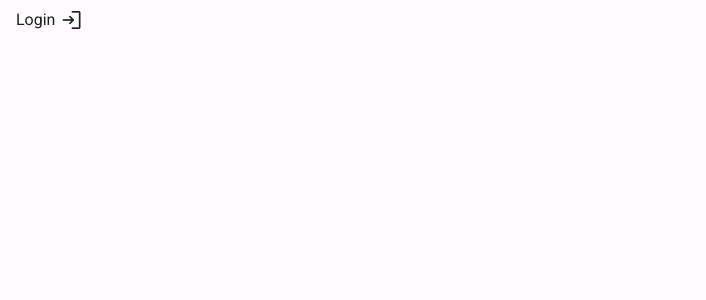
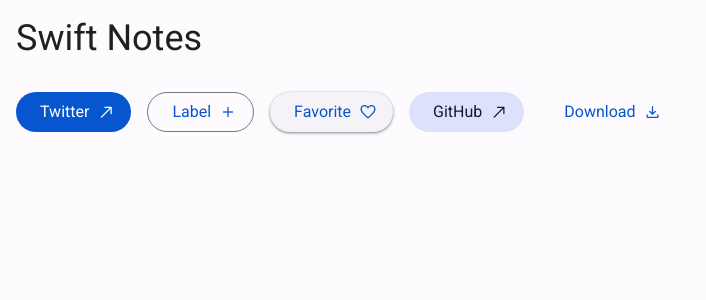
Before and after one commit to SameerJS6/SwiftNotes, a Next.js app: page / in a window 1280 px wide. Shown: the top 300 px of the page, without its empty margins (0-706 px from the left). Built offline with nearby package versions, Linux system fonts and the light colour scheme.

Commit message:
feat: Resusable Button Component & util added

```diff
--- a/app/(landing)/page.tsx
+++ b/app/(landing)/page.tsx
@@ -1,10 +1,78 @@
+import React from "react";
 import "material-symbols/rounded.css";
+import { Button } from "@/components/ui/Button";
 
 export default function Home() {
   return (
-    <button className="inline-flex items-center rounded-3xl bg-white px-4 py-2 text-black transition-all duration-300 ease-in-out hover:bg-opacity-85 active:rounded-2xl">
-      Login
-      <span className="material-symbols-rounded optical-24 ml-1">login</span>
-    </button>
+    <>
+      <h1 className="p-4 text-display-sm">Swift Notes</h1>
+      <main className="m-4 flex  flex-wrap gap-4">
+        {/* <button className="group relative inline-flex h-10 items-center justify-center gap-2 whitespace-nowrap rounded-[20px] bg-primary px-6 text-label-lg text-onPrimary transition-all duration-250 hover:shadow-elevation-1 focus-visible:outline-none focus-visible:ring-2 focus-visible:ring-secondary focus-visible:ring-offset-2 active:rounded-xl disabled:pointer-events-none disabled:bg-onSurface disabled:bg-opacity-[0.12] disabled:text-onSurface disabled:text-opacity-[0.38] has-[span]:pl-4 has-[span]:pr-6">
+          <div className="pointer-events-none absolute inset-0 rounded-[20px] bg-onPrimary opacity-0 group-hover:opacity-[0.1]" />
+          <span className="material-symbols-rounded optical-24">settings</span>
+          Button
+        </button>
+
+        <button className="group relative inline-flex h-10 items-center justify-center gap-2 overflow-hidden whitespace-nowrap rounded-[20px] border-[1.5px] border-outline px-6 text-label-lg text-primary transition-all duration-250 focus-visible:border-primary focus-visible:outline-none focus-visible:ring-2 focus-visible:ring-secondary focus-visible:ring-offset-2 active:rounded-xl disabled:pointer-events-none disabled:border-onSurface disabled:border-opacity-[0.12] disabled:bg-onSurface disabled:bg-opacity-[0] disabled:text-onSurface disabled:text-opacity-[0.38] has-[span]:pl-4 has-[span]:pr-6">
+          <div className="pointer-events-none absolute inset-0 bg-primary opacity-0 transition-colors duration-250 ease-in-out group-hover:opacity-[0.08] group-focus-visible:opacity-[0.08]" />
+          <span className="material-symbols-rounded optical-24">settings</span>
+          Button
+        </button> */}
+
+        <Button iconPosition="end" asChild>
+          <a
+            href="https://twitter.com/Sameerjs6"
+            target="_blank"
+            className="inline-flex items-center gap-2"
+          >
+            Twitter
+            <span className="material-symbols-rounded optical-24">
+              north_east
+            </span>
+          </a>
+        </Button>
+
+        <Button variant="outlined" iconPosition="end">
+          Label
+          <span className="material-symbols-rounded optical-24">add</span>
+        </Button>
+
+        <Button variant="elevated" iconPosition="end">
+          Favorite
+          <span className="material-symbols-rounded optical-24">favorite</span>
+        </Button>
+
+        <Button variant="tonal" iconPosition="end" asChild>
+          <a
+            href="https://github.com/SameerJS6"
+            target="_blank"
+            className="inline-flex items-center gap-2"
+          >
+            GitHub
+            <span className="material-symbols-rounded optical-24">
+              north_east
+            </span>
+          </a>
+        </Button>
+
+        <Button
+          variant="text"
+          iconPosition="end"
+          className="hover:bg-primary/5"
+          asChild
+        >
+          <a
+            href="https://github.com/SameerJS6"
+            target="_blank"
+            className="inline-flex items-center gap-2"
+          >
+            Download
+            <span className="material-symbols-rounded optical-24">
+              download
+            </span>
+          </a>
+        </Button>
+      </main>
+    </>
   );
 }
--- a/app/globals.css
+++ b/app/globals.css
@@ -78,3 +78,8 @@ body {
     "GRAD" 0,
     "opsz" 40;
 }
+
+.material-symbols-rounded {
+  font-size: 18px !important;
+  line-height: inherit !important;
+}
--- /dev/null
+++ b/components/ui/Button.tsx
@@ -0,0 +1,70 @@
+/* eslint-disable react/display-name */
+import React, { ButtonHTMLAttributes, FC, forwardRef } from "react";
+import { VariantProps, cva } from "class-variance-authority";
+import { Slot } from "@radix-ui/react-slot";
+import { cn } from "@/utils/utils";
+
+interface ButtonProps
+  extends ButtonHTMLAttributes<HTMLButtonElement>,
+    VariantProps<typeof buttonVariants> {
+  asChild?: boolean;
+  endIcon?: boolean;
+}
+
+const buttonVariants = cva(
+  `group relative inline-flex h-10 text-center items-center justify-center gap-2 whitespace-nowrap rounded-[20px] px-6 text-label-lg transition-all duration-250 ease-in-out hover:shadow-elevation-1 focus-visible:outline-none focus-visible:ring-2 focus-visible:ring-secondary focus-visible:ring-offset-2 active:rounded-xl disabled:pointer-events-none disabled:bg-onSurface disabled:bg-opacity-[0.12] disabled:text-onSurface disabled:text-opacity-[0.38]`,
+  {
+    variants: {
+      variant: {
+        default: "bg-primary text-onPrimary focus-visible:ring-primary",
+        outlined:
+          "border-[1.5px] border-outline bg-transparent text-primary hover:shadow-none focus-visible:border-primary disabled:border-onSurface disabled:border-opacity-[0.12] disabled:bg-opacity-[0]",
+        tonal: "bg-secondaryContainer text-onSecondaryContainer",
+        elevated:
+          "bg-surfaceContainerLow text-primary shadow-elevation-1 hover:shadow-elevation-2 focus-visible:ring-secondary",
+        text: "bg-transparent text-primary hover:shadow-none disabled:bg-opacity-[0]",
+      },
+      size: {
+        default: "h-10",
+        full: "w-full h-11",
+      },
+      iconPosition: {
+        start: "pl-4 pr-6",
+        end: "pl-6 pr-4",
+      },
+    },
+    defaultVariants: {
+      variant: "default",
+      size: "default",
+      iconPosition: "start",
+    },
+  },
+);
+
+const Button: FC<ButtonProps> = forwardRef<HTMLButtonElement, ButtonProps>(
+  (
+    {
+      className,
+      size,
+      variant,
+      iconPosition,
+      asChild = false,
+      endIcon,
+      ...props
+    },
+    ref,
+  ) => {
+    const Comp = asChild ? Slot : "button";
+    return (
+      <Comp
+        ref={ref}
+        className={cn(
+          buttonVariants({ variant, size, iconPosition, className }),
+        )}
+        {...props}
+      />
+    );
+  },
+);
+
+export { Button, buttonVariants };
--- /dev/null
+++ b/utils/utils.ts
@@ -0,0 +1,6 @@
+import { ClassValue, clsx } from "clsx";
+import { twMerge } from "tailwind-merge";
+
+export function cn(...inputs: ClassValue[]) {
+  return twMerge(clsx(inputs));
+}
```
